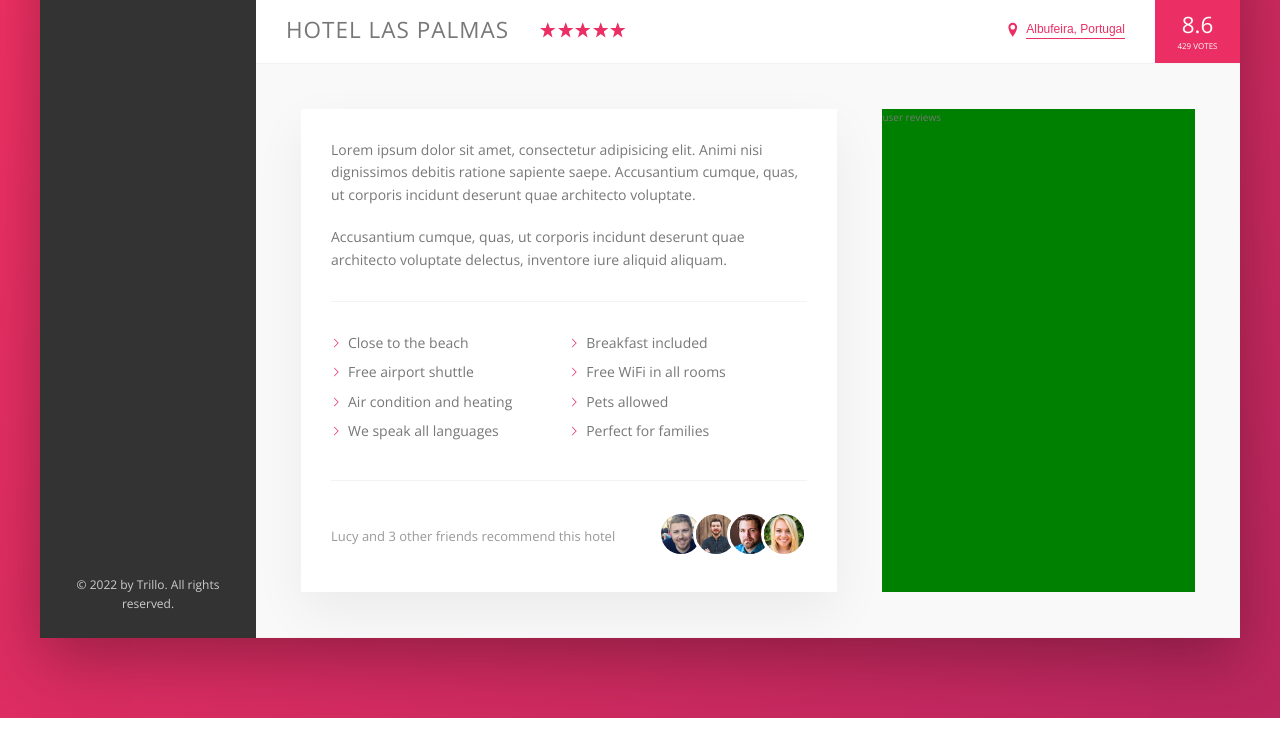
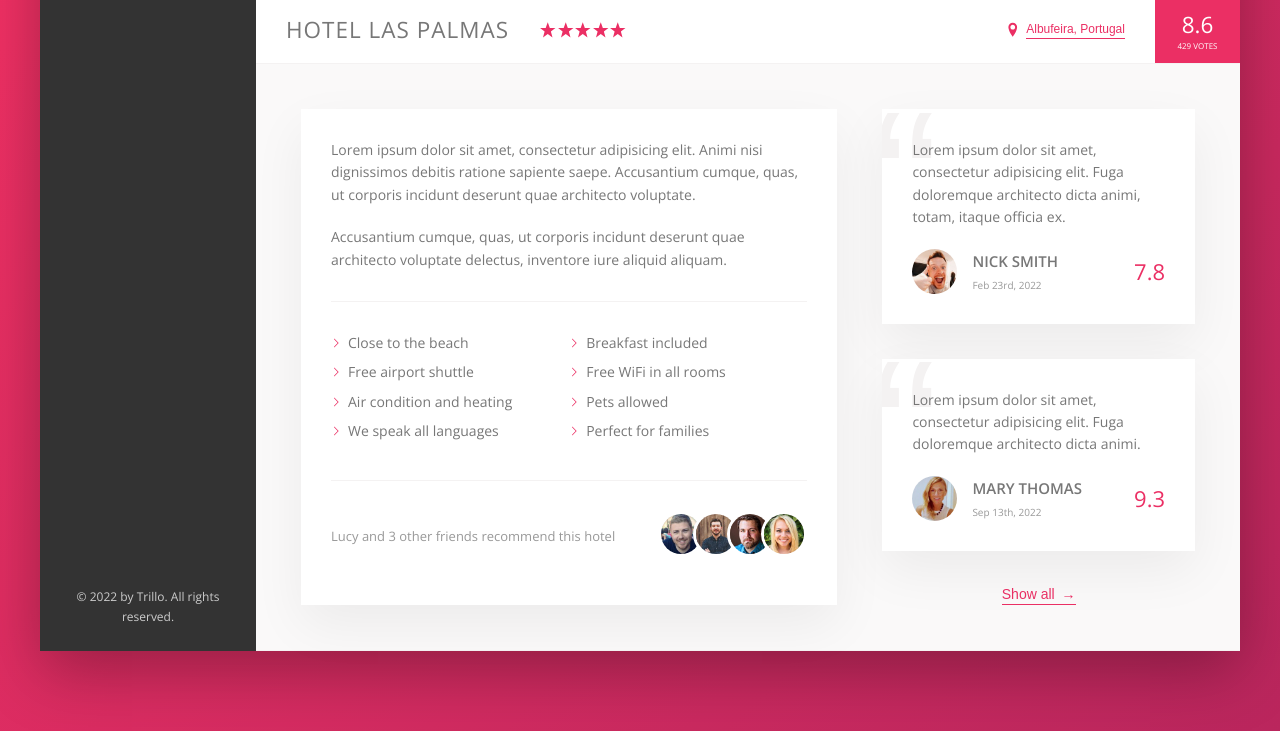
Before and after one commit to yuriandev/Trillo, a website: page index.html in a window 1280 px wide. Shown: the part 538-1269 px from the top of the page. Drawn offline with nearby package versions, Linux system fonts and the light colour scheme.

Commit message:
feat: add the review section

```diff
--- a/index.html
+++ b/index.html
@@ -201,7 +201,46 @@
                 </div>
               </div>
             </div>
-            <div class="user-reviews">user reviews</div>
+            <div class="user-reviews">
+              <figure class="review">
+                <blockquote class="review__text">
+                  Lorem ipsum dolor sit amet, consectetur adipisicing elit. Fuga
+                  doloremque architecto dicta animi, totam, itaque officia ex.
+                </blockquote>
+                <figcaption class="review__user">
+                  <img
+                    src="img/user-1.jpg"
+                    alt="User 1"
+                    class="review__photo"
+                  />
+                  <div class="review__user-box">
+                    <p class="review__user-name">Nick Smith</p>
+                    <p class="review__user-date">Feb 23rd, 2022</p>
+                  </div>
+                  <div class="review__rating">7.8</div>
+                </figcaption>
+              </figure>
+              <figure class="review">
+                <blockquote class="review__text">
+                  Lorem ipsum dolor sit amet, consectetur adipisicing elit. Fuga
+                  doloremque architecto dicta animi.
+                </blockquote>
+                <figcaption class="review__user">
+                  <img
+                    src="img/user-2.jpg"
+                    alt="User 2"
+                    class="review__photo"
+                  />
+                  <div class="review__user-box">
+                    <p class="review__user-name">Mary Thomas</p>
+                    <p class="review__user-date">Sep 13th, 2022</p>
+                  </div>
+                  <div class="review__rating">9.3</div>
+                </figcaption>
+              </figure>
+
+              <button class="btn-inline">Show all <span>&rarr;</span></button>
+            </div>
           </div>
         </main>
       </div>
--- a/sass/_components.scss
+++ b/sass/_components.scss
@@ -265,8 +265,17 @@
   cursor: pointer;
   transition: all 0.2s;
 
+  & span {
+    margin-left: 0.3rem;
+    transition: margin-left 0.2s;
+  }
+
   &:hover {
     color: var(--color-grey-dark-1);
+
+    span {
+      margin-left: 0.8rem;
+    }
   }
 
   &:focus {
@@ -356,3 +365,66 @@
     }
   }
 }
+
+///////////////////////
+// REVIEWS
+.review {
+  background-color: #fff;
+  box-shadow: var(--shadow-light);
+  padding: 3rem;
+  margin-bottom: 3.5rem;
+  position: relative;
+  overflow: hidden;
+
+  &__text {
+    margin-bottom: 2rem;
+    z-index: 10;
+    position: relative;
+  }
+
+  &__user {
+    display: flex;
+    align-items: center;
+  }
+
+  &__photo {
+    height: 4.5rem;
+    width: 4.5rem;
+    border-radius: 50%;
+    margin-right: 1.5rem;
+  }
+
+  &__user-box {
+    margin-right: auto;
+  }
+
+  &__user-name {
+    font-size: 1.5rem;
+    font-weight: 600;
+    text-transform: uppercase;
+    margin-bottom: 0.4rem;
+  }
+
+  &__user-date {
+    font-size: 1rem;
+    color: var(--color-grey-dark-3);
+  }
+
+  &__rating {
+    color: var(--color-primary);
+    font-size: 2.2rem;
+    font-weight: 300;
+  }
+
+  &::before {
+    content: "\201C";
+    position: absolute;
+    top: -2.75rem;
+    left: -1rem;
+    font-size: 20rem;
+    line-height: 1;
+    color: var(--color-grey-light-2);
+    font-family: sans-serif;
+    z-index: 1;
+  }
+}
--- a/sass/_layout.scss
+++ b/sass/_layout.scss
@@ -39,6 +39,7 @@
 }
 
 .detail {
+  font-size: 1.4rem;
   display: flex;
   padding: 4.5rem;
   background-color: var(--color-grey-light-1);
@@ -46,7 +47,6 @@
 }
 
 .description {
-  font-size: 1.4rem;
   background-color: #fff;
   box-shadow: var(--shadow-light);
   padding: 3rem;
@@ -55,6 +55,9 @@
 }
 
 .user-reviews {
-  background-color: green;
   flex: 1;
+
+  display: flex;
+  flex-direction: column;
+  align-items: center;
 }
```
Also changed, not shown: css/style.css, 1 other file.
